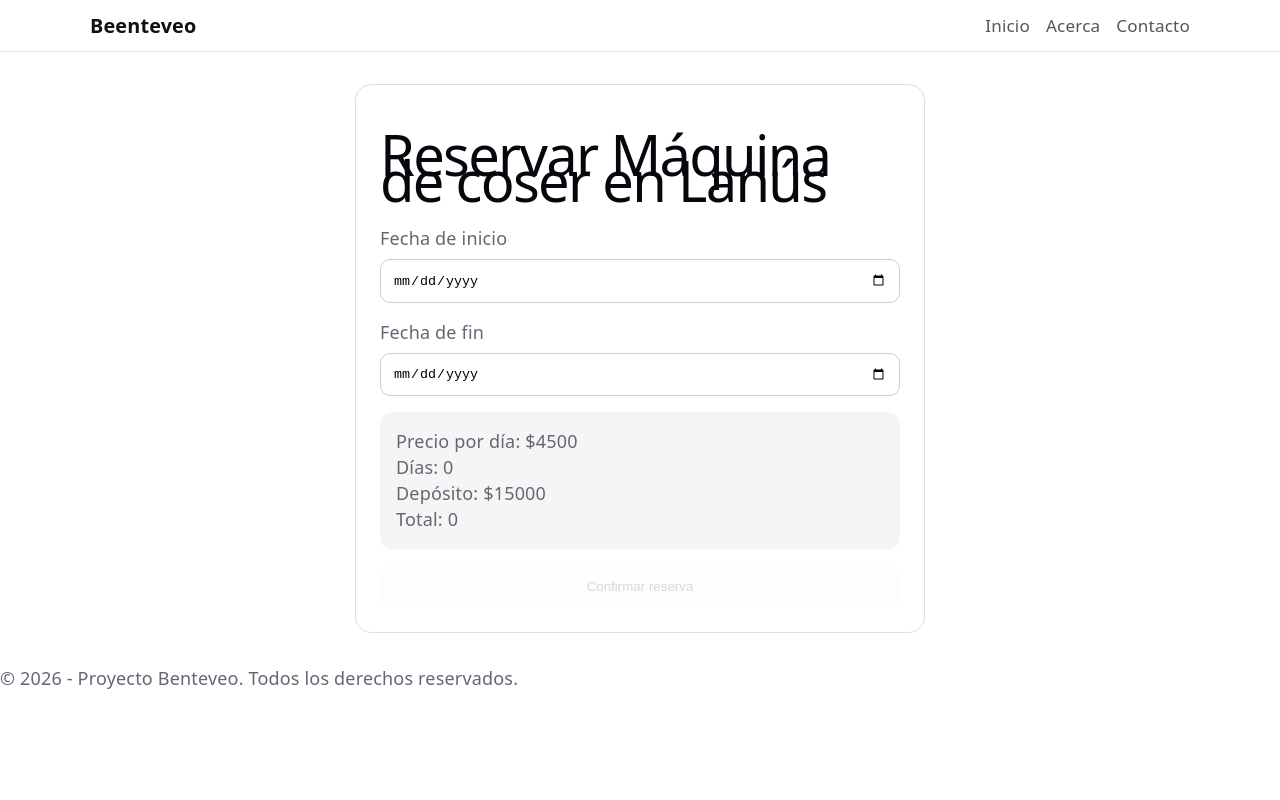
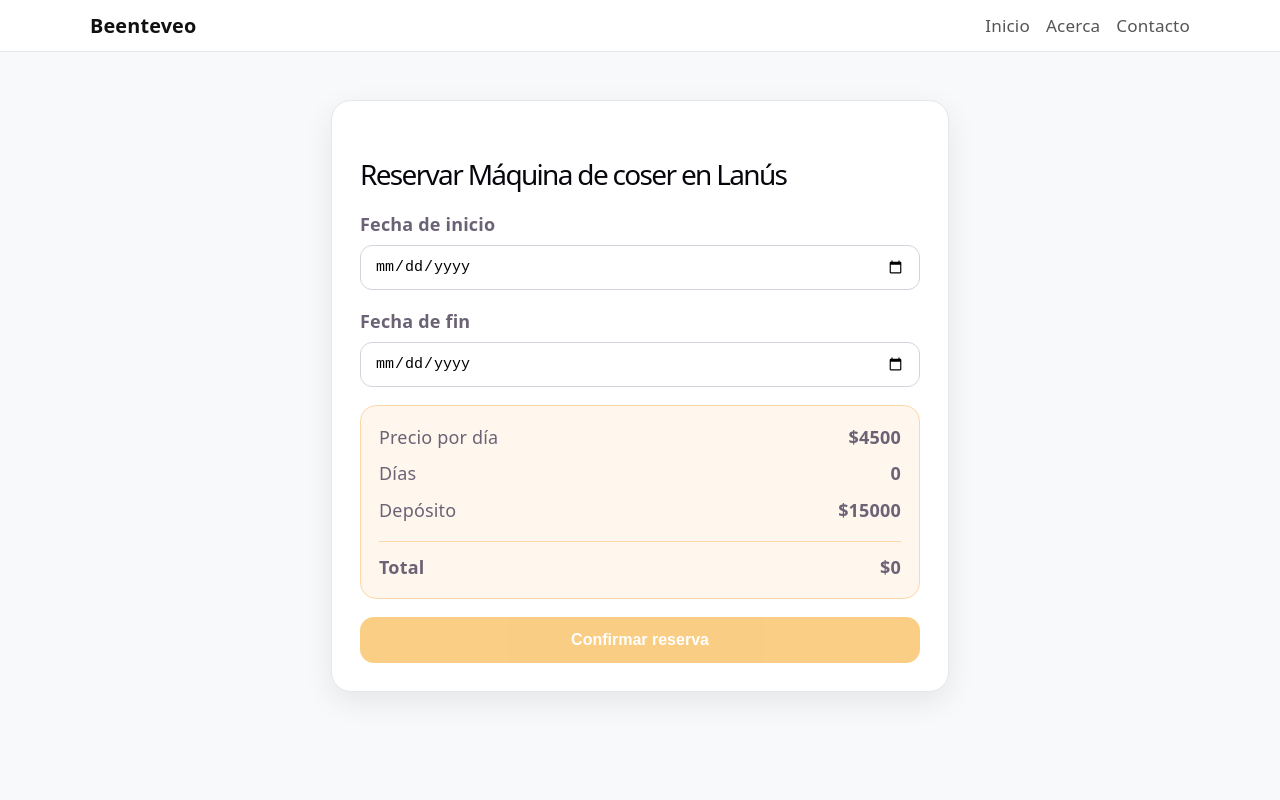
Before and after one commit to RocioAV/frontend-benteveo, a React (Vite) app: page /reservation/1 in a window 1280 px wide. Shown: the top 800 px of the page. Built offline with nearby package versions, Linux system fonts and the light colour scheme.

Commit message:
Diseno tarjeta reserva

```diff
--- a/src/pages/Reservation.jsx
+++ b/src/pages/Reservation.jsx
@@ -48,10 +48,10 @@ const Reservation = () => {
           </label>
 
           <div className="reservation-summary">
-            <p>Precio por día: ${product.pricePerDay}</p>
-            <p>Días: {daysOfRent}</p>
-            <p>Depósito: ${product.deposit}</p>
-            <p>Total: {totalPrice}</p>
+            <p><span>Precio por día</span><strong>${product.pricePerDay}</strong></p>
+            <p><span>Días</span><strong>{daysOfRent}</strong></p>
+            <p><span>Depósito</span><strong>${product.deposit}</strong></p>
+            <p><span>Total</span><strong>${totalPrice}</strong></p>
           </div>
 
           <button
--- a/src/pages/reservation.css
+++ b/src/pages/reservation.css
@@ -1,53 +1,97 @@
 .reservation-page {
-  padding: 32px 16px;
+  min-height: 100vh;
+  padding: 48px 16px;
+  background-color: #f8f9fa;
 }
 
 .reservation-card {
-  max-width: 520px;
+  max-width: 560px;
   margin: 0 auto;
-  padding: 24px;
-  border: 1px solid #ddd;
-  border-radius: 16px;
+  padding: 28px;
+  border: 1px solid #e5e7eb;
+  border-radius: 20px;
+  background-color: #ffffff;
+  box-shadow: 0 10px 30px rgba(0, 0, 0, 0.08);
+}
+
+.reservation-card h1 {
+  margin-bottom: 24px;
+  font-size: 28px;
 }
 
 .reservation-form {
   display: flex;
   flex-direction: column;
-  gap: 16px;
+  gap: 18px;
 }
 
 .reservation-form label {
   display: flex;
   flex-direction: column;
   gap: 8px;
+  font-weight: 600;
 }
 
 .reservation-form input {
-  padding: 12px;
-  border: 1px solid #ccc;
-  border-radius: 10px;
+  padding: 12px 14px;
+  border: 1px solid #d1d5db;
+  border-radius: 12px;
+  font-size: 15px;
+}
+
+.reservation-form input:focus {
+  outline: none;
+  border-color: #f59e0b;
+  box-shadow: 0 0 0 3px rgba(245, 158, 11, 0.2);
 }
 
 .reservation-summary {
-  padding: 16px;
-  border-radius: 12px;
-  background-color: #f5f5f5;
+  display: flex;
+  flex-direction: column;
+  gap: 10px;
+  padding: 18px;
+  border-radius: 16px;
+  background-color: #fff7ed;
+  border: 1px solid #fed7aa;
+}
+
+.reservation-summary p {
+  display: flex;
+  justify-content: space-between;
+  margin: 0;
+}
+
+.reservation-summary p:last-child {
+  margin-top: 8px;
+  padding-top: 12px;
+  border-top: 1px solid #fed7aa;
+  font-size: 18px;
+  font-weight: 700;
 }
 
 .reservation-form button {
   padding: 14px;
   border: none;
-  border-radius: 12px;
+  border-radius: 14px;
+  background-color: #f59e0b;
+  color: #ffffff;
+  font-weight: 700;
+  font-size: 16px;
   cursor: pointer;
 }
 
-.reservation-error {
-  color: #c62828;
-  font-size: 14px;
-  margin: 0;
+.reservation-form button:hover:not(:disabled) {
+  background-color: #d97706;
 }
 
 .reservation-form button:disabled {
   opacity: 0.5;
   cursor: not-allowed;
 }
+
+.reservation-error {
+  color: #c62828;
+  font-size: 14px;
+  font-weight: 500;
+  margin: 0;
+}
```
